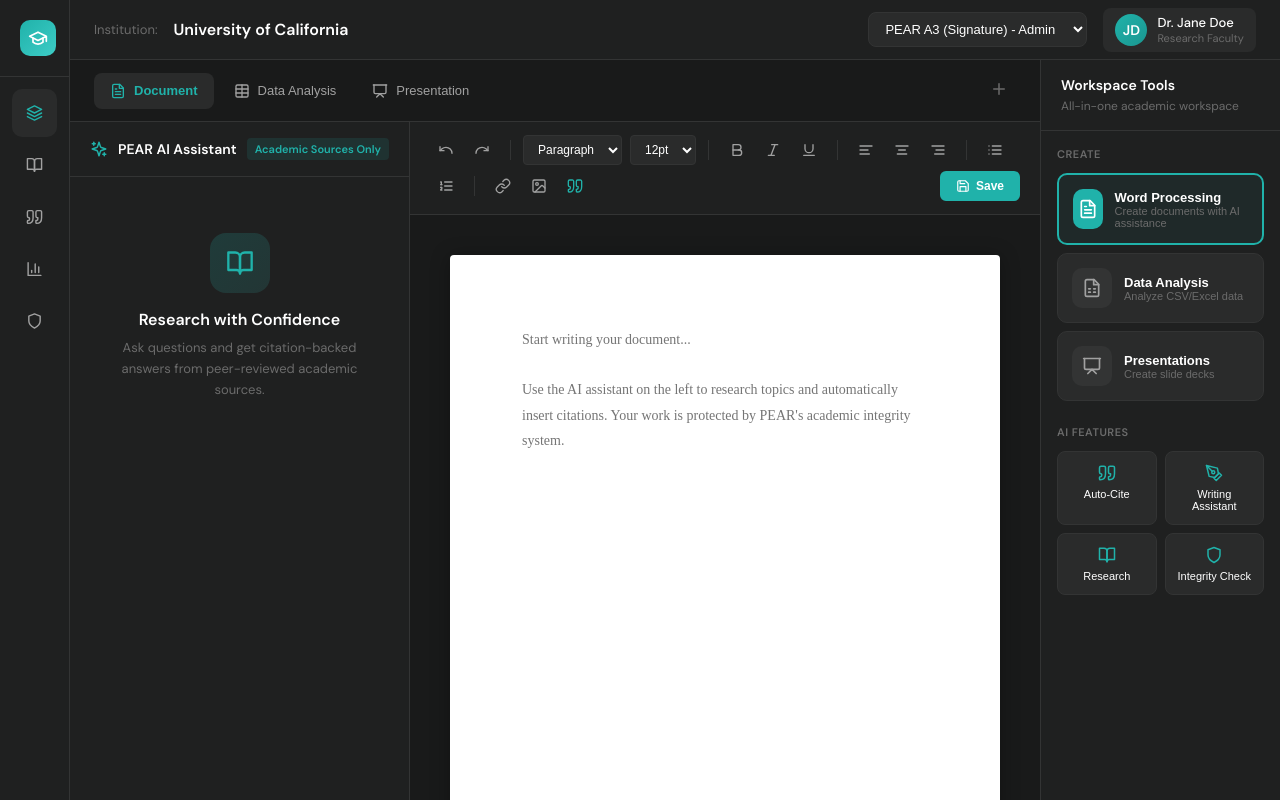
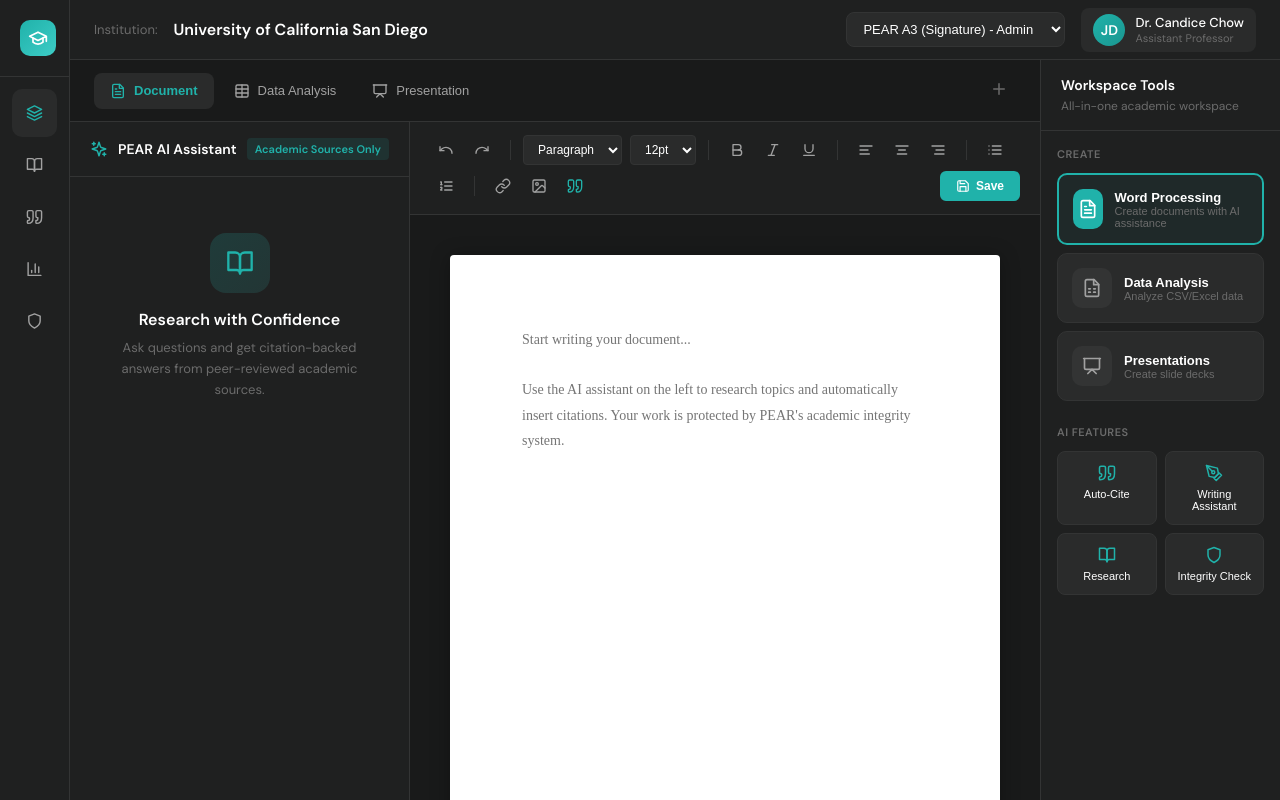
Before and after one commit to glenphillips26/pear-app, a React (Vite) app: page / in a window 1280 px wide. Shown: the top 800 px of the page. Built offline with nearby package versions, Linux system fonts and the light colour scheme.

Commit message:
description of change

```diff
--- a/src/App.jsx
+++ b/src/App.jsx
@@ -290,7 +290,7 @@
           <Menu size={24} />
         </button>
         <span style={{ color: colors.textMuted, fontSize: '13px' }}>Institution:</span>
-        <span style={{ fontWeight: '600' }}>University of California</span>
+        <span style={{ fontWeight: '600' }}>University of California San Diego</span>
       </div>
 
       <div style={{ display: 'flex', alignItems: 'center', gap: '16px' }}>
@@ -336,8 +336,8 @@
             JD
           </div>
           <div>
-            <div style={{ fontSize: '13px', fontWeight: '500' }}>Dr. Jane Doe</div>
-            <div style={{ fontSize: '11px', color: colors.textMuted }}>Research Faculty</div>
+            <div style={{ fontSize: '13px', fontWeight: '500' }}>Dr. Candice Chow</div>
+            <div style={{ fontSize: '11px', color: colors.textMuted }}>Assistant Professor</div>
           </div>
         </div>
       </div>
```
